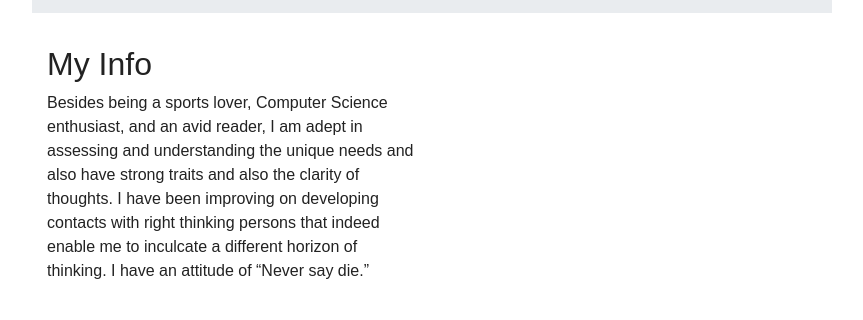
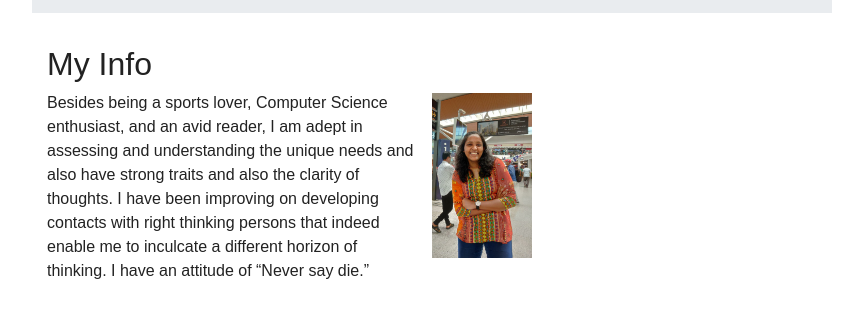
Before and after one commit to Padhmapriya99/PortFolio_Final, a plain HTML site: page index.html in a window 1280 px wide. Shown: the part 698-1018 px from the top of the page, without its empty margins (208-1071 px from the left). Drawn offline with nearby package versions, Linux system fonts and the light colour scheme.

Commit message:
Update index.html

```diff
--- a/index.html
+++ b/index.html
@@ -106,6 +106,14 @@
                 <br>
            </div>
 
+            <div class="col-lgl-6"  >
+               <br>
+               <br>
+               <img src="img/Profile_image.jpg" id="Pro" class="image-fluid" width="100px" height="auto">
+           </div>
+            <hr>
+        </div>
+    </div>
 
 
         <div class="container-fluid padding">
```
